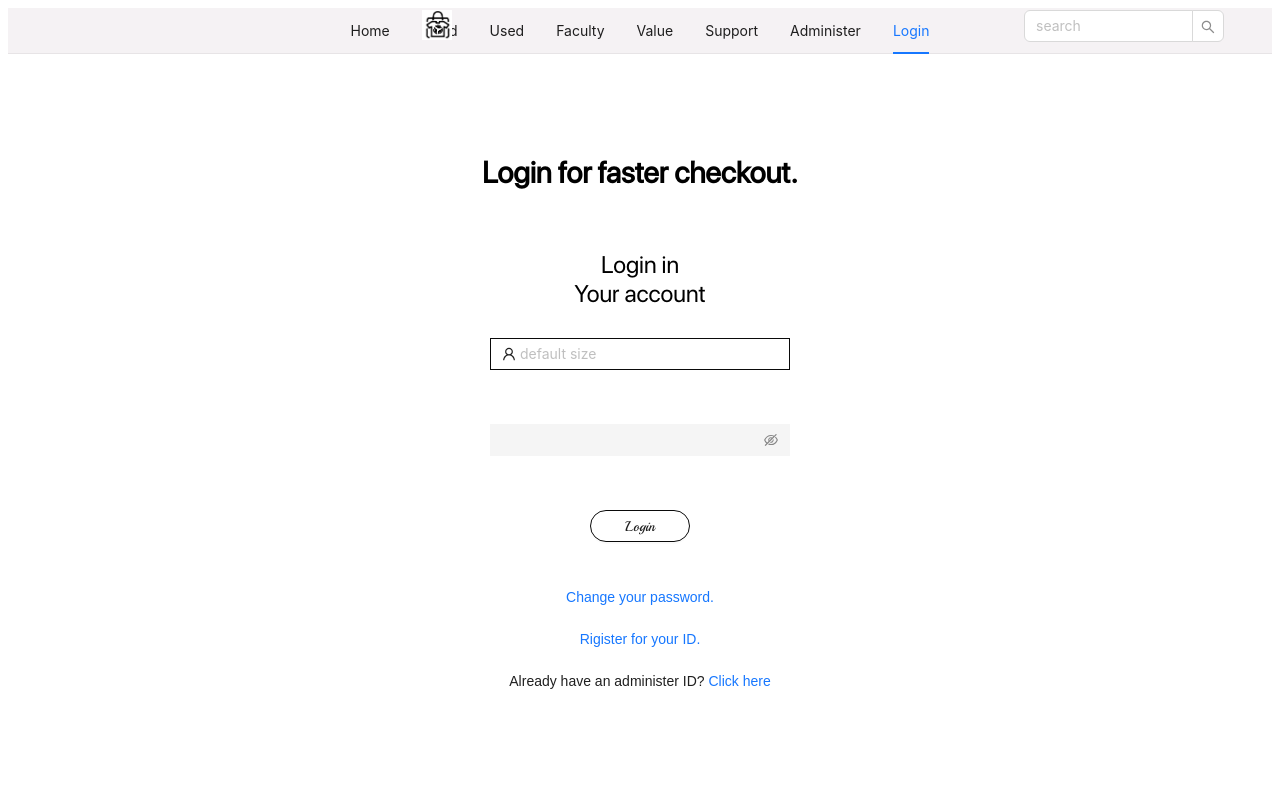
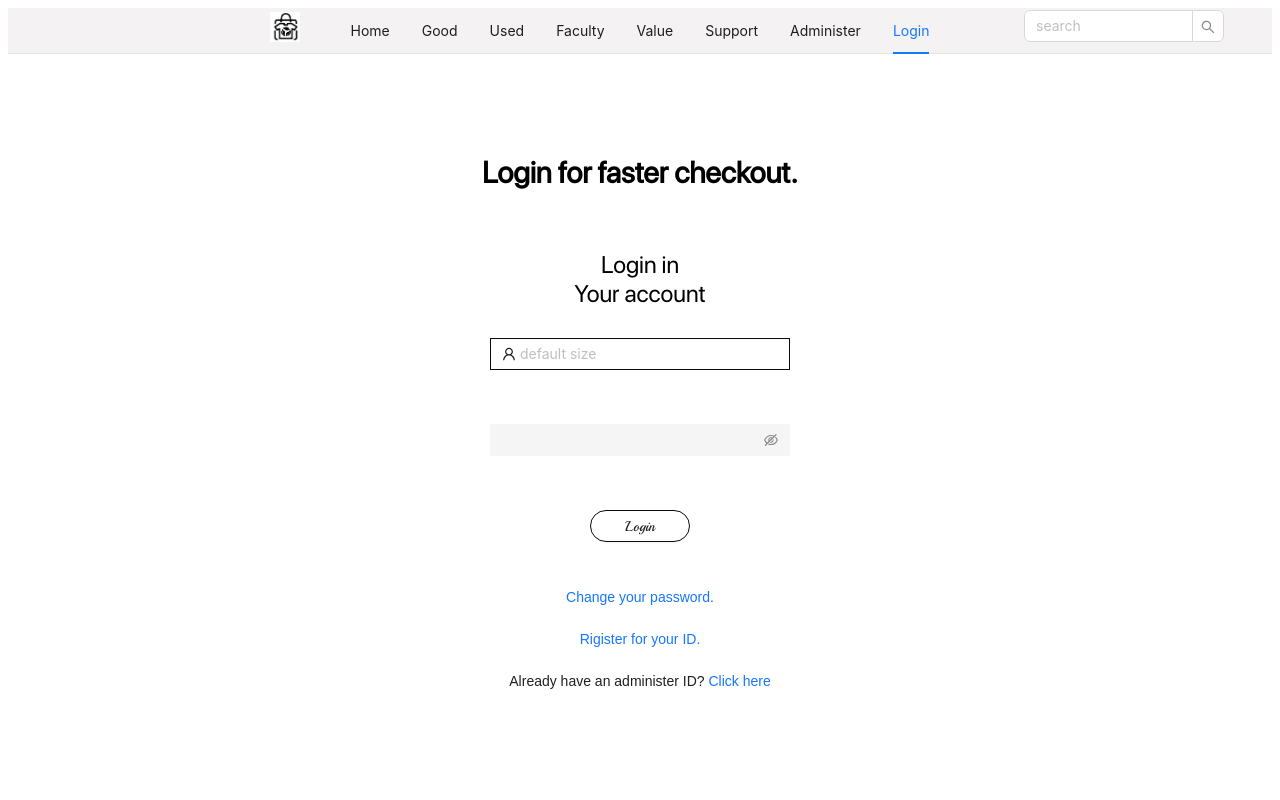
Before and after one commit to mmydtq/AHP-based-Sustainable-Internal-Procurement-System, a Next.js app in the folder my-app-test/: page /Login in a window 1280 px wide. Shown: the top 800 px of the page. Built offline with nearby package versions, Linux system fonts and the light colour scheme.

Commit message:
解决title组件图片，在伸缩页面时移动的问题

```diff
--- a/my-app-test/src/component/title/index.module.css
+++ b/my-app-test/src/component/title/index.module.css
@@ -17,6 +17,6 @@
 }
 .im{
     position: absolute;
-    left: 33%;
-    top: 1.3%;
+    left: calc(50% - 370px);
+    top: 1.5%;
 }
```
